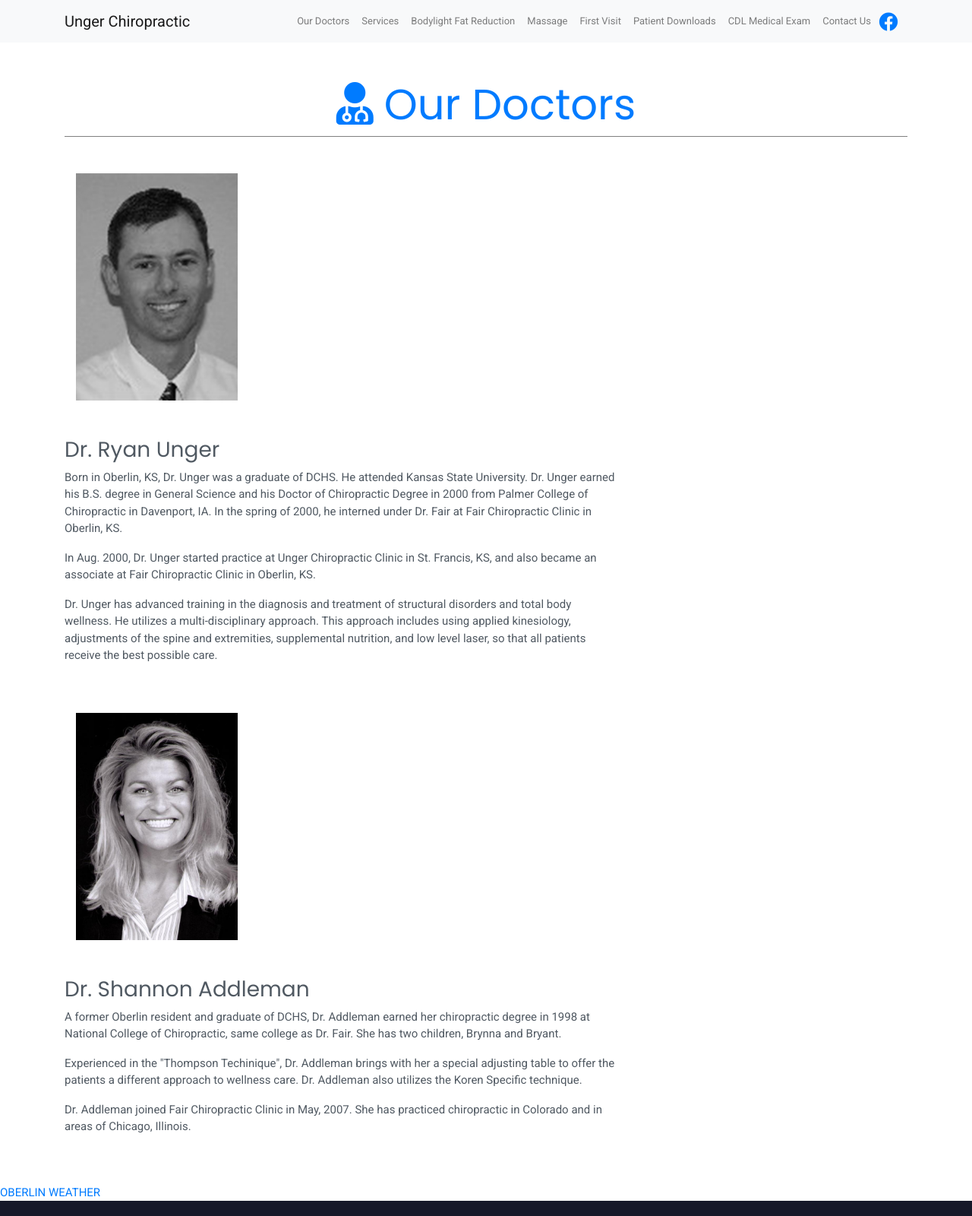
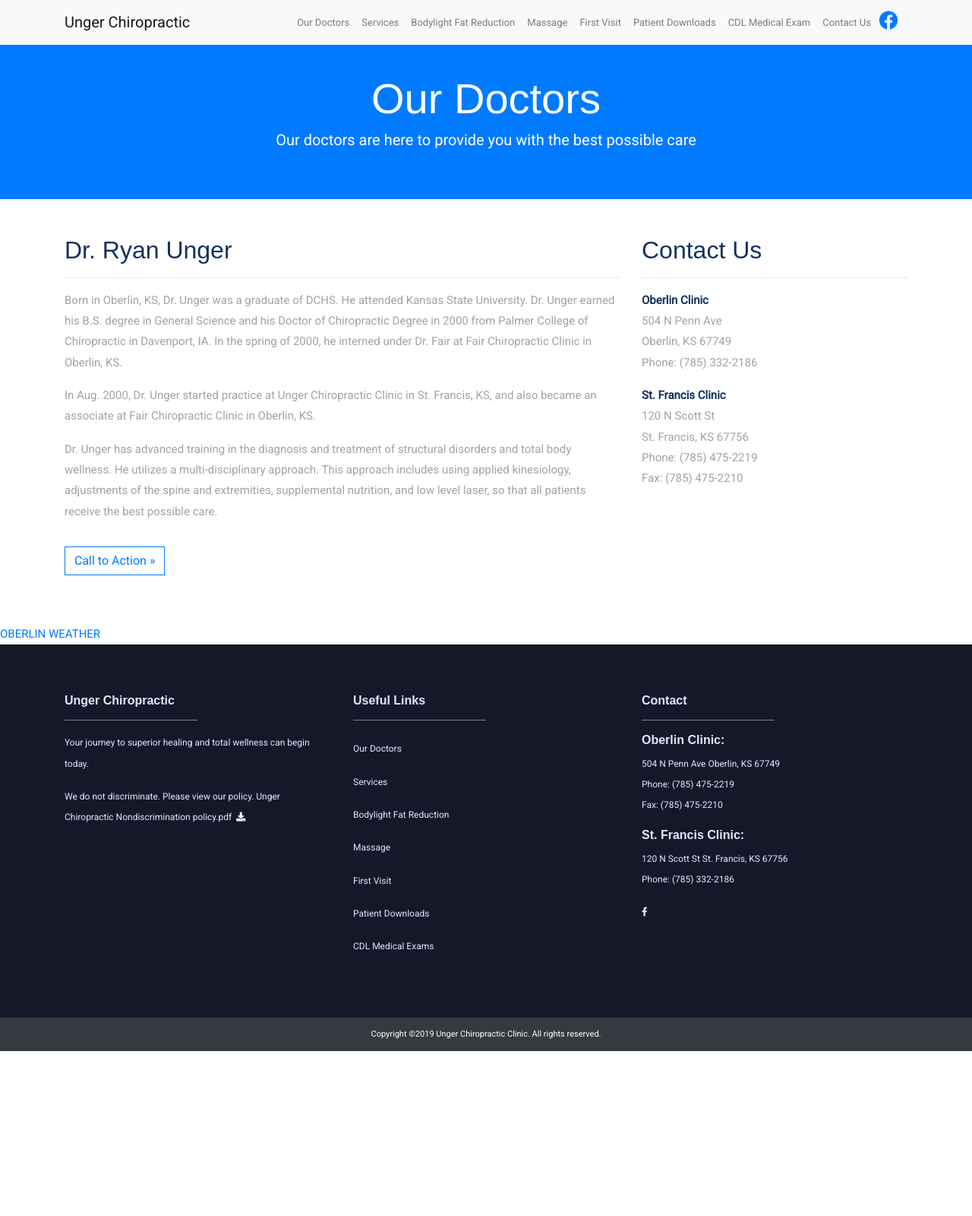
Before and after one commit to brc5450/Unger_Chiropractor, a website: page public/ourDoctors.html in a window 1280 px wide. Shown: the top 1600 px of the page at 76% size. After the commit the page ends 1383 px from the top, so only its background shows below. Drawn offline with nearby package versions, Linux system fonts and the light colour scheme; a script that the page names is missing.

Commit message:
updated html and css

```diff
--- a/public/css/index.css
+++ b/public/css/index.css
@@ -3,8 +3,8 @@ body {
   background-color: #ffffff;
   font-family: 'Roboto', sans-serif;
   font-size: 15px;
-  color: #505962;
-  padding-top: 80px;
+  color: #a3a3a3;
+  line-height: 1.82em;
 }
 
 /* Nav Link Color */
@@ -39,7 +39,16 @@ h3,
 h4,
 h5,
 h6 {
-  font-family: 'Poppins', sans-serif;
+  font-family: 'Barlow', sans-serif;
+}
+
+h1 {
+  font-weight: 700;
+}
+
+h2 {
+  font-weight: 500;
+  color: #13315C;
 }
 
 /* Slider */
@@ -77,7 +86,7 @@ h6 {
 }
 
 .carousel-caption h1 {
-  font-family: 'Poppins', sans-serif;
+  font-family: 'Barlow', sans-serif;
   font-size: 3.8rem;
   font-weight: 700;
   letter-spacing: .2rem;
@@ -88,9 +97,13 @@ h6 {
   font-size: 1.3rem;
 }
 
+.btn {
+  border-radius: 0px;
+}
+
 
 .callout {
-  background: linear-gradient(to top, rgb(221, 238, 245), rgba(0, 0, 0, 0));
+  background-color: #13315C;
 }
 
 footer {
--- a/public/index.html
+++ b/public/index.html
@@ -10,7 +10,7 @@
   <link rel="stylesheet" href="https://use.fontawesome.com/releases/v5.8.1/css/all.css"
     integrity="sha384-50oBUHEmvpQ+1lW4y57PTFmhCaXp0ML5d60M1M7uH2+nqUivzIebhndOJK28anvf" crossorigin="anonymous">
   <!-- Google Fonts CSS -->
-  <link href="https://fonts.googleapis.com/css?family=Poppins|Roboto" rel="stylesheet">
+  <link href="https://fonts.googleapis.com/css?family=Barlow:500,700|Roboto" rel="stylesheet">
   <!-- Bootstrap CSS -->
   <link rel="stylesheet" href="https://stackpath.bootstrapcdn.com/bootstrap/4.1.3/css/bootstrap.min.css"
     integrity="sha384-MCw98/SFnGE8fJT3GXwEOngsV7Zt27NXFoaoApmYm81iuXoPkFOJwJ8ERdknLPMO" crossorigin="anonymous" />
@@ -111,7 +111,7 @@
   </header>
 
   <!-- Page Content -->
-  <div class="container">
+  <div class="container mt-5 mb-5">
 
     <h2 class="pt-5 pb-3 text-center">Welcome to Unger Chiropractic Clinic</h2>
     <p class="text-center pb-3">Your journey to superior healing and total wellness can begin today. We look forward to
@@ -126,7 +126,7 @@
             <h5 class="card-title">Total Wellness</h5>
             <p class="card-text">We Strive to provide complete care for our patients. Our practice specializes in
               treating a variety of conditions.</p>
-            <a href="./services.html" class="btn btn-primary">View Services</a>
+            <a href="./services.html" class="btn btn-outline-primary">View Services</a>
           </div>
         </div>
       </div>
@@ -137,7 +137,7 @@
             <h5 class="card-title">Body Sculpting</h5>
             <p class="card-text">Some quick example text to build on the card title and make up the bulk of the card's
               content.</p>
-            <a href="./bodylight.html" class="btn btn-primary">Read More</a>
+            <a href="./bodylight.html" class="btn btn-outline-primary">Read More</a>
           </div>
         </div>
       </div>
@@ -148,7 +148,7 @@
             <h5 class="card-title">Massage</h5>
             <p class="card-text">Some quick example text to build on the card title and make up the bulk of the card's
               content.</p>
-            <a href="./massage.html" class="btn btn-primary">Read More</a>
+            <a href="./massage.html" class="btn btn-outline-primary">Read More</a>
           </div>
         </div>
       </div>
@@ -157,24 +157,22 @@
   <!-- /.row -->
 
   <!-- Business Callout -->
-  <div class="container-fluid">
+  <div class="container-fluid mt-5 mb-5">
     <div class="row justify-content-center align-items-center callout p-4 border border-light">
       <div class="col-sm col-md-auto">
-        <h5 class="text-left text-info">Start your journey to complete wellness. Call us for an
-          appointment
-          today.
-        </h5>
-      </div>
-      <div class="col-sm col-md-auto">
-        <h5 class="text-center text-info">Oberlin Office: 785-475-2219</h5>
-        <h5 class="text-center text-info">St. Francis Clinic: 785-332-2186</h5>
+        <h3 class="text-center"></i><span style="color:#FC9838">Start your journey to complete
+            wellness. Call us for an
+            appointment today.</span>
+        </h3>
+        <h5 class="text-white text-center">Oberlin Office: 785-475-2219</h5>
+        <h5 class="text-white text-center">St. Francis Clinic: 785-332-2186</h5>
       </div>
     </div>
   </div>
   <!-- /Row -->
 
 
-  <div class="container pb-5 pt-5">
+  <div class="container mt-5 mb-5 pb-5 pt-5">
     <!-- Features Section -->
     <div class="row">
       <div class="col-lg-6">
@@ -183,7 +181,7 @@
           lower back and neck pain, headaches, repetitive stress disorders, sports injuries, work injuries and whiplash.
           Our care is unique. We provide for our patients excellent chiropractic care, applied kinesiology,
           physio-therapy modalities, as well as professional nutritional counseling.</p>
-        <a href="./services.html" class="btn btn-primary mt-3 mb-3">View Services</a>
+        <a href="./services.html" class="btn btn-outline-primary mt-3 mb-3">View Services</a>
       </div>
       <div class="col-lg-6">
         <div class="card h-100 shadow-lg p-3 bg-white rounded border-0">
@@ -198,8 +196,9 @@
 
   <!-- Weather Widget -->
 
-  <a class="weatherwidget-io" href="https://forecast7.com/en/39d82n100d53/oberlin/?unit=us" data-label_1="OBERLIN"
-    data-label_2="WEATHER" data-theme="original">OBERLIN WEATHER</a>
+  <div>
+    <a class="weatherwidget-io" href="https://forecast7.com/en/39d82n100d53/oberlin/?unit=us" data-label_1="OBERLIN"
+      data-label_2="WEATHER" data-theme="original">OBERLIN WEATHER</a>
   </div>
 
   <!-- /.row -->
--- a/public/ourDoctors.html
+++ b/public/ourDoctors.html
@@ -64,38 +64,38 @@
     </div>
   </nav>
 
+  <!-- Header -->
+  <header class="bg-primary py-5 mb-5">
+    <div class="container h-100">
+      <div class="row h-100 align-items-center">
+        <div class="col-lg-12">
+          <h1 class="display-4 text-white mt-5 mb-2 text-center">Our Doctors</h1>
+          <p class="lead mb-3 text-white text-center">Our doctors are here to provide you with the best possible care
+          </p>
+        </div>
+      </div>
+    </div>
+  </header>
+
   <!-- / Row -->
 
-  <div class="container" id="body">
-    <!-- Our Doctors section -->
+  <!-- Page Content -->
+  <div class="container">
+
     <div class="row">
-      <div class="col-sm-12 mt-4">
-        <div class="page-header">
-          <h1 class="display-4 text-center text-primary"><i class="fa fa-user-md">&nbsp;</i>Our Doctors</h1>
-          <div class="h-divider w-100">
-          </div>
-        </div>
-      </div>
-      <div class="col-sm-8">
-        <div class="col-sm-4 mt-5 mb-5">
-          <img class="img-fluid" src="./pictures/ryan_unger_headshot_resize.png"
-            alt="A headshot picture of Dr. Ryan Unger" class="headshot-picture" />
-        </div>
-        <h3>Dr. Ryan Unger</h3>
-        <p>
-          Born in Oberlin, KS, Dr. Unger was a graduate of DCHS. He attended
+      <div class="col-md-8 mb-5">
+        <h2>Dr. Ryan Unger</h2>
+        <hr>
+        <p>Born in Oberlin, KS, Dr. Unger was a graduate of DCHS. He attended
           Kansas State University. Dr. Unger earned his B.S. degree in General
           Science and his Doctor of Chiropractic Degree in 2000 from Palmer
           College of Chiropractic in Davenport, IA. In the spring of 2000, he
           interned under Dr. Fair at Fair Chiropractic Clinic in Oberlin, KS.
         </p>
-
-        <p>
-          In Aug. 2000, Dr. Unger started practice at Unger Chiropractic Clinic in
+        <p>In Aug. 2000, Dr. Unger started practice at Unger Chiropractic Clinic in
           St. Francis, KS, and also became an associate at Fair Chiropractic
           Clinic in Oberlin, KS.
         </p>
-
         <p>
           Dr. Unger has advanced training in the diagnosis and treatment of
           structural disorders and total body wellness. He utilizes a
@@ -104,36 +104,31 @@
           nutrition, and low level laser, so that all patients receive the best
           possible care.
         </p>
+        <a class="btn btn-outline-primary mt-3 mb-3" href="#">Call to Action &raquo;</a>
       </div>
-    </div>
+      <div class="col-md-4 mb-5">
+        <h2>Contact Us</h2>
+        <hr>
+        <address>
+          <strong><span style="color:#13315C">Oberlin Clinic</span></strong>
+          <br>504 N Penn Ave
+          <br>Oberlin, KS 67749
+          <br>Phone: (785) 332-2186
+        </address>
+        <address>
+          <strong><span style="color:#13315C">St. Francis Clinic</span></strong>
+          <br>120 N Scott St
+          <br>St. Francis, KS 67756
+          <br>Phone: (785) 475-2219
+          <br>Fax: (785) 475-2210
+        </address>
 
-    <div class="row mb-5">
-      <div class="col-sm-8">
-        <div class="col-sm-4 mt-5 mb-5">
-          <img class="img-fluid" src="./pictures/shannon_addleman_headshot.jpg"
-            alt="A headshot picture of Dr. Shannon Addleman" class="headshot-picture" />
-        </div>
-        <h3>Dr. Shannon Addleman</h3>
-
-        <p>
-          A former Oberlin resident and graduate of DCHS, Dr. Addleman earned her
-          chiropractic degree in 1998 at National College of Chiropractic, same
-          college as Dr. Fair. She has two children, Brynna and Bryant.
-        </p>
-
-        <p>
-          Experienced in the "Thompson Techinique", Dr. Addleman brings with her a
-          special adjusting table to offer the patients a different approach to
-          wellness care. Dr. Addleman also utilizes the Koren Specific technique.
-        </p>
-
-        <p>
-          Dr. Addleman joined Fair Chiropractic Clinic in May, 2007. She has
-          practiced chiropractic in Colorado and in areas of Chicago, Illinois.
-        </p>
       </div>
     </div>
   </div>
+  <!-- /.row -->
+
+
   <!-- Weather Widget -->
 
   <a class="weatherwidget-io" href="https://forecast7.com/en/39d82n100d53/oberlin/?unit=us" data-label_1="OBERLIN"
```
